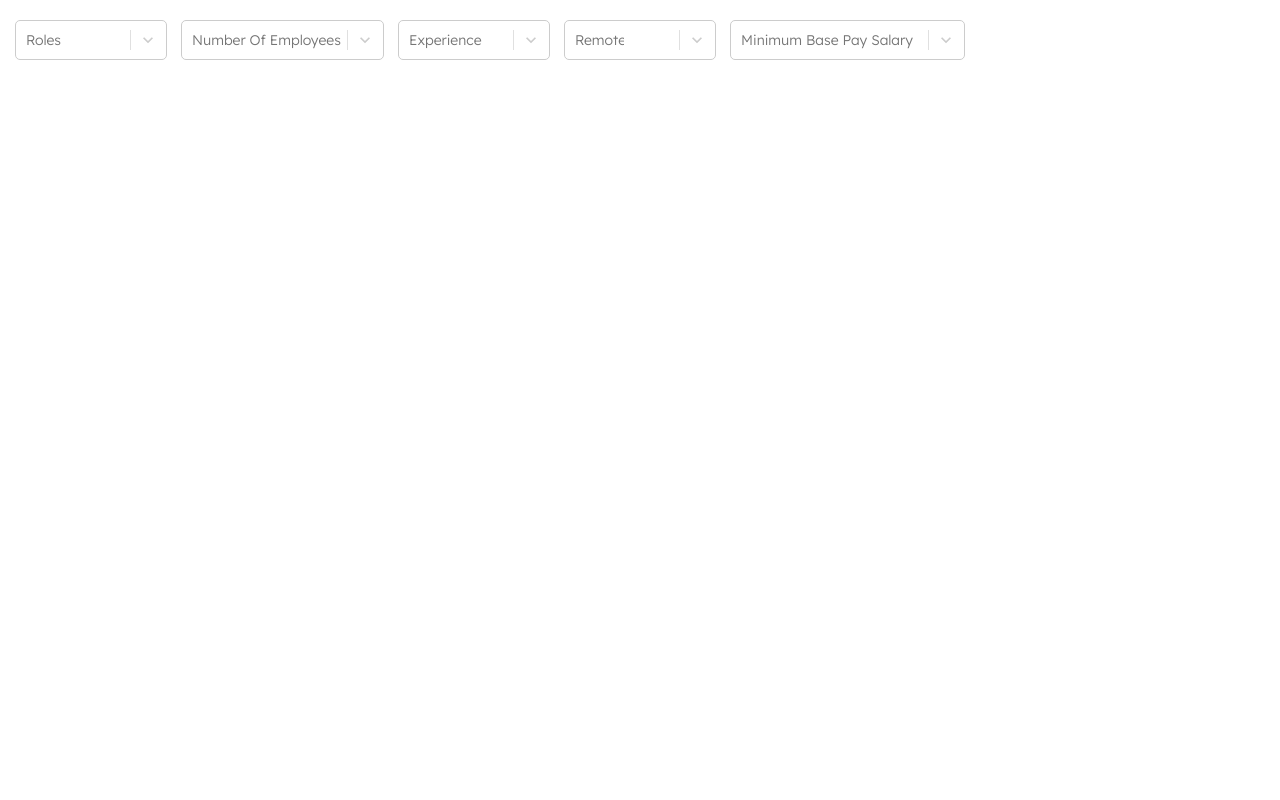
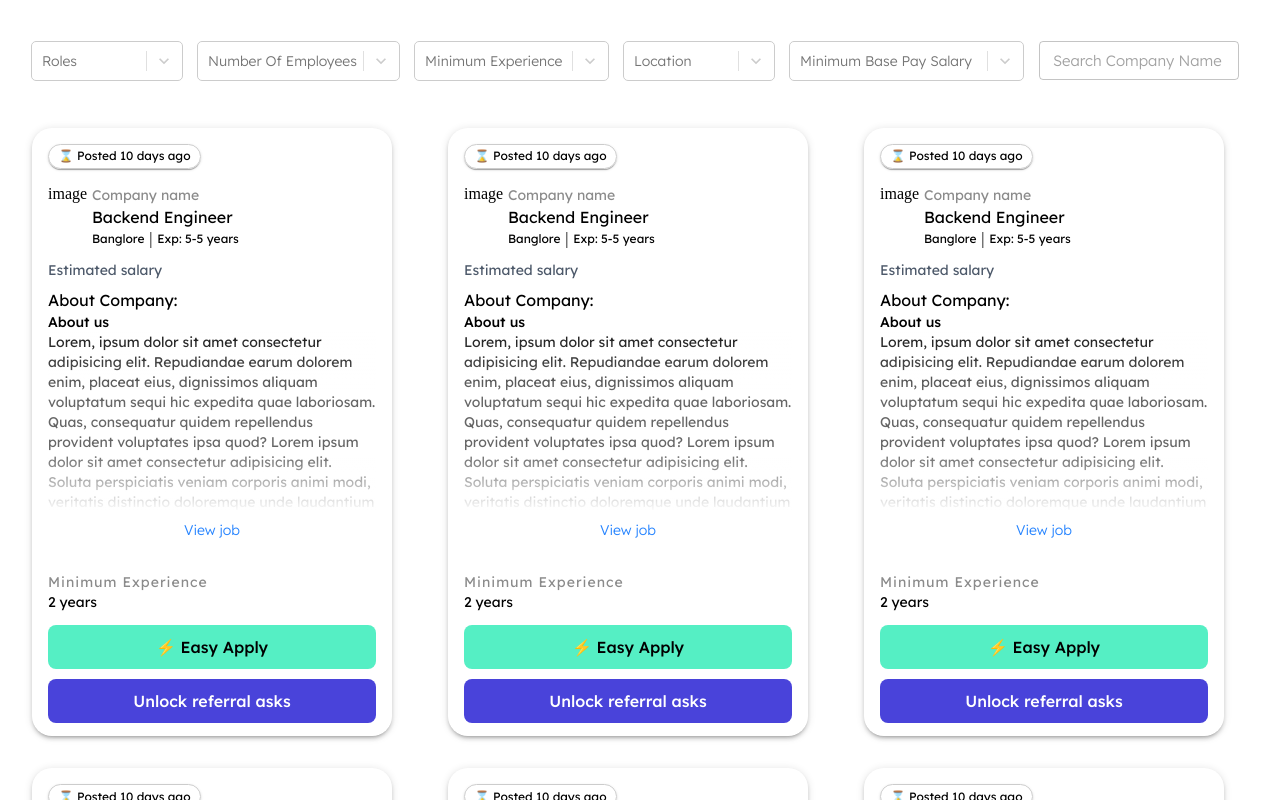
Before and after one commit to kennizen/weekday, a React (Vite) app: page / in a window 1280 px wide. Built offline with nearby package versions, Linux system fonts and the light colour scheme.

Commit message:
implemented job card ui

```diff
--- a/src/App.tsx
+++ b/src/App.tsx
@@ -1,11 +1,13 @@
-import { Box } from "@mui/material";
+import { Stack } from "@mui/material";
 import Header from "./components/header/Header";
+import JobCards from "./components/jobCards/JobCards";
 
 function App() {
   return (
-    <Box sx={{ height: "100dvh", overflowX: "hidden", overflowY: "auto", padding: "1.3rem 1rem" }}>
+    <Stack sx={{ height: "100dvh", overflowX: "hidden", overflowY: "auto", padding: "1.3rem 2rem", gap: "3rem" }}>
       <Header />
-    </Box>
+      <JobCards />
+    </Stack>
   );
 }
 
--- a/src/components/header/Filter.tsx
+++ b/src/components/header/Filter.tsx
@@ -3,6 +3,7 @@ import {
   Divider,
   IconButton,
   List,
+  ListItem,
   ListItemButton,
   ListItemText,
   ListSubheader,
@@ -12,7 +13,7 @@ import {
   Typography,
   useTheme,
 } from "@mui/material";
-import { Fragment, useEffect, useId, useLayoutEffect, useMemo, useRef, useState } from "react";
+import { Fragment, MouseEvent, useEffect, useId, useLayoutEffect, useMemo, useRef, useState } from "react";
 import FilterChip from "./FilterChip";
 import CloseIcon from "@mui/icons-material/Close";
 import KeyboardArrowDownIcon from "@mui/icons-material/KeyboardArrowDown";
@@ -21,6 +22,7 @@ import style from "./style.module.css";
 interface IProps {
   placeholder: string;
   single?: boolean;
+  onChange?: (filters: Filter[]) => void;
 }
 
 export interface IWithCat extends IProps {
@@ -41,7 +43,7 @@ type OptionsWithCat = {
 
 type OptionsWithoutCat = Filter[];
 
-function Filter({ placeholder, options, type, single }: IWithCat | IWithoutCat) {
+function Filter({ placeholder, options, type, single, onChange }: IWithCat | IWithoutCat) {
   // state
   const [selectedRes, setSelectedRes] = useState<Filter[]>([]);
   const [value, setValue] = useState("");
@@ -62,8 +64,7 @@ function Filter({ placeholder, options, type, single }: IWithCat | IWithoutCat)
 
   // methods
   function handleFocus() {
-    if (!inputRef.current) return;
-    inputRef.current.focus();
+    inputRef.current?.focus();
     setIsFocused(true);
     setAnchorEl((prev) => (prev ? null : autoComRef.current));
   }
@@ -93,7 +94,8 @@ function Filter({ placeholder, options, type, single }: IWithCat | IWithoutCat)
 
         return (
           <List sx={{ maxHeight: 300, overflow: "auto" }}>
-            {Object.keys(tmpFils).map((key, idx) => (
+            {Object.keys(tmpFils).length ? (
+              Object.keys(tmpFils).map((key, idx) => (
                 <Fragment key={key + idx}>
                   <ListSubheader disableSticky sx={{ lineHeight: "28px" }}>
                     {key}
@@ -117,7 +119,17 @@ function Filter({ placeholder, options, type, single }: IWithCat | IWithoutCat)
                     </ListItemButton>
                   ))}
                 </Fragment>
-            ))}
+              ))
+            ) : (
+              <ListItem>
+                <ListItemText
+                  primary="No Options"
+                  primaryTypographyProps={{
+                    fontSize: "14px",
+                  }}
+                />
+              </ListItem>
+            )}
           </List>
         );
       }
@@ -126,7 +138,8 @@ function Filter({ placeholder, options, type, single }: IWithCat | IWithoutCat)
 
         return (
           <List sx={{ maxHeight: 300, overflow: "auto" }}>
-            {tmpFils.map((filter) => (
+            {tmpFils.length > 0 ? (
+              tmpFils.map((filter) => (
                 <ListItemButton onClick={() => handleAddSelectedRes(filter)} key={filter.id} sx={{ paddingY: "5px" }}>
                   <ListItemText
                     primary={filter.label}
@@ -135,7 +148,17 @@ function Filter({ placeholder, options, type, single }: IWithCat | IWithoutCat)
                     }}
                   />
                 </ListItemButton>
-            ))}
+              ))
+            ) : (
+              <ListItem>
+                <ListItemText
+                  primary="No Options"
+                  primaryTypographyProps={{
+                    fontSize: "14px",
+                  }}
+                />
+              </ListItem>
+            )}
           </List>
         );
       }
@@ -202,6 +225,7 @@ function Filter({ placeholder, options, type, single }: IWithCat | IWithoutCat)
 
           return res;
         }
+
         return tmpFils;
       }
       case "no cat": {
@@ -241,10 +265,24 @@ function Filter({ placeholder, options, type, single }: IWithCat | IWithoutCat)
     }
   }
 
+  function handleClearAllFilters(e: MouseEvent<HTMLButtonElement, globalThis.MouseEvent>) {
+    setSelectedRes([]);
+    setAnchorEl(null);
+    inputRef.current?.focus();
+    setSingleValue("");
+    setValue("");
+    setIsFocused(true);
+    e.stopPropagation();
+  }
+
   // effects
   useEffect(() => {
     initState();
   }, []);
+
+  useEffect(() => {
+    onChange?.(selectedRes);
+  }, [selectedRes]);
 
   useLayoutEffect(() => {
     handleResizeModal();
@@ -252,7 +290,10 @@ function Filter({ placeholder, options, type, single }: IWithCat | IWithoutCat)
 
   return (
     <ClickAwayListener onClickAway={handleClickAway}>
-      <div>
+      <Stack height="59px" justifyContent="flex-end">
+        {(selectedRes.length > 0 || singleValue.length > 0 || value.length > 0) && (
+          <Typography variant="body2">{placeholder}</Typography>
+        )}
         <Stack
           ref={autoComRef}
           direction="row"
@@ -288,15 +329,7 @@ function Filter({ placeholder, options, type, single }: IWithCat | IWithoutCat)
             placeholder={selectedRes.length > 0 ? undefined : placeholder}
             className={`${style["autocomplete-input"]}`}
             fontWeight={300}
-            size={
-              value.length > 1
-                ? value.length - 0.5
-                : value.length > 0
-                ? value.length
-                : selectedRes.length > 0
-                ? 1
-                : placeholder?.length - 0.5
-            }
+            size={singleValue.length > 0 ? singleValue.length : selectedRes.length > 0 ? 1 : placeholder?.length - 0.5}
             value={value || singleValue}
             onChange={(e) => {
               setValue(e.target.value);
@@ -305,7 +338,7 @@ function Filter({ placeholder, options, type, single }: IWithCat | IWithoutCat)
           />
 
           <Stack direction="row" alignItems="center" gap="7px">
-            {selectedRes.length > 0 && (
+            {(selectedRes.length > 0 || singleValue.length > 0 || value.length > 0) && (
               <IconButton
                 sx={{
                   padding: "8px 0",
@@ -317,6 +350,7 @@ function Filter({ placeholder, options, type, single }: IWithCat | IWithoutCat)
                     },
                   },
                 }}
+                onClick={handleClearAllFilters}
               >
                 <CloseIcon
                   fontSize="small"
@@ -358,7 +392,7 @@ function Filter({ placeholder, options, type, single }: IWithCat | IWithoutCat)
         >
           <Paper elevation={2}>{generateList(filteredRes)}</Paper>
         </Popper>
-      </div>
+      </Stack>
     </ClickAwayListener>
   );
 }
--- a/src/components/header/Header.tsx
+++ b/src/components/header/Header.tsx
@@ -1,15 +1,17 @@
 import { Stack } from "@mui/material";
 import Filter from "./Filter";
 import { Exp, MinBasePay, NumOfEmp, Remote, Roles } from "../../constants/filters";
+import TextBox from "./TextBox";
 
 const Header = () => {
   return (
     <Stack direction="row" gap="1rem" flexWrap="wrap">
       <Filter placeholder="Roles" type="cat" options={Roles} />
       <Filter placeholder="Number Of Employees" type="no cat" options={NumOfEmp} />
-      <Filter placeholder="Experience" type="no cat" options={Exp} single/>
-      <Filter placeholder="Remote" type="no cat" options={Remote} />
-      <Filter placeholder="Minimum Base Pay Salary" type="no cat" options={MinBasePay} single/>
+      <Filter placeholder="Minimum Experience" type="no cat" options={Exp} single />
+      <Filter placeholder="Location" type="no cat" options={Remote} />
+      <Filter placeholder="Minimum Base Pay Salary" type="no cat" options={MinBasePay} single />
+      <TextBox placeholder="Search Company Name"/>
     </Stack>
   );
 };
--- /dev/null
+++ b/src/components/header/TextBox.tsx
@@ -0,0 +1,50 @@
+import { Stack, TextField, Typography } from "@mui/material";
+import { useEffect, useState } from "react";
+
+interface IProps {
+  placeholder: string;
+  onChange?: (val: string) => void;
+}
+
+const TextBox = ({ placeholder, onChange }: IProps) => {
+  // states
+  const [val, setVal] = useState("");
+
+  // effect
+  useEffect(() => {
+    onChange?.(val);
+  }, [val]);
+
+  return (
+    <Stack justifyContent="flex-end">
+      {val.length > 0 && (
+        <Typography variant="body2" component="label" htmlFor="company-search">
+          {placeholder}
+        </Typography>
+      )}
+      <TextField
+        id="company-search"
+        type="text"
+        size="small"
+        placeholder={placeholder}
+        value={val}
+        onChange={(e) => setVal(e.target.value)}
+        sx={{
+          justifyContent: "flex-end",
+          "& .MuiOutlinedInput-root": {
+            fontSize: "15px",
+            fontWeight: 300,
+            "&:hover fieldset": {
+              borderColor: (theme) => theme.palette.border.hover,
+            },
+            "&.Mui-focused fieldset": {
+              borderColor: (theme) => theme.palette.border.secondary,
+            },
+          },
+        }}
+      />
+    </Stack>
+  );
+};
+
+export default TextBox;
--- a/src/components/header/style.module.css
+++ b/src/components/header/style.module.css
@@ -4,4 +4,5 @@
   font-size: 18px;
   margin-left: 5px;
   cursor: default;
+  flex: 1;
 }
--- /dev/null
+++ b/src/components/jobCards/JobCard.tsx
@@ -0,0 +1,109 @@
+import { Box, Stack, Typography, useTheme } from "@mui/material";
+import { CustomBtn } from "../styledComponents/button/CustomBtn";
+
+const JobCard = () => {
+  // hooks
+  const theme = useTheme();
+
+  return (
+    <Stack
+      sx={{
+        maxWidth: 360,
+        width: "100%",
+        padding: "1rem 1rem 0.5rem 1rem",
+        boxShadow: theme.shadows[3],
+        borderRadius: "20px",
+      }}
+    >
+      <Stack
+        direction="row"
+        alignItems="center"
+        sx={{
+          padding: "0.1rem 0.6rem",
+          border: `1px solid ${theme.palette.border.main}`,
+          borderRadius: "50px",
+          width: "fit-content",
+          boxShadow: theme.shadows[1],
+        }}
+        mb="1rem"
+      >
+        <Typography variant="caption">⌛ Posted 10 days ago</Typography>
+      </Stack>
+
+      <Stack direction="row" gap="0.3rem" mb="0.7rem">
+        <Stack>image</Stack>
+        <Stack>
+          <Typography variant="body2" color={theme.palette.text.secondary}>
+            Company name
+          </Typography>
+          <Typography>Backend Engineer</Typography>
+          <Stack direction="row" alignItems="center" gap="0.3rem">
+            <Typography variant="caption">Banglore</Typography>|
+            <Typography variant="caption">Exp: 5-5 years</Typography>
+          </Stack>
+        </Stack>
+      </Stack>
+
+      <Typography variant="body2" color={theme.palette.specialText.main} mb="0.5rem">
+        Estimated salary
+      </Typography>
+
+      <Typography>About Company:</Typography>
+      <Typography variant="body2" fontWeight={500}>
+        About us
+      </Typography>
+
+      <Box sx={{ height: "15rem", position: "relative", overflow: "hidden" }}>
+        <Typography variant="body2">
+          Lorem, ipsum dolor sit amet consectetur adipisicing elit. Repudiandae earum dolorem enim, placeat eius,
+          dignissimos aliquam voluptatum sequi hic expedita quae laboriosam. Quas, consequatur quidem repellendus
+          provident voluptates ipsa quod? Lorem ipsum dolor sit amet consectetur adipisicing elit. Soluta perspiciatis
+          veniam corporis animi modi, veritatis distinctio doloremque unde laudantium adipisci possimus atque enim ullam
+          libero minus eius beatae fugit eligendi. Lorem, ipsum dolor sit amet consectetur adipisicing elit. Harum
+          expedita excepturi temporibus voluptates rerum illum alias quaerat, nostrum dolorum incidunt cumque, itaque
+          vel aperiam, corrupti ratione atque tenetur consequuntur accusantium?
+        </Typography>
+        <Stack
+          alignItems="center"
+          justifyContent="flex-end"
+          pb="2rem"
+          sx={{
+            height: "100%",
+            width: "100%",
+            position: "absolute",
+            bottom: 0,
+            backgroundImage:
+              "linear-gradient(rgba(255, 255, 255, 0.1), rgba(255, 255, 255, 0.4), rgba(255, 255, 255, 0.4), rgba(255, 255, 255, 1), rgba(255, 255, 255, 1))",
+          }}
+        >
+          <Typography
+            component="a"
+            href="#"
+            variant="body2"
+            fontWeight={300}
+            color={theme.palette.border.secondary}
+            sx={{ textDecoration: "none" }}
+          >
+            View job
+          </Typography>
+        </Stack>
+      </Box>
+
+      <Typography variant="body2" color={theme.palette.text.secondary} sx={{ letterSpacing: 1 }}>
+        Minimum Experience
+      </Typography>
+      <Typography variant="body2" mb="0.5rem">
+        2 years
+      </Typography>
+
+      <CustomBtn bgCol={theme.palette.btn.pri} textCol="black">
+        ⚡ Easy Apply
+      </CustomBtn>
+      <CustomBtn bgCol={theme.palette.btn.sec} textCol="white">
+        Unlock referral asks
+      </CustomBtn>
+    </Stack>
+  );
+};
+
+export default JobCard;
--- /dev/null
+++ b/src/components/jobCards/JobCards.tsx
@@ -0,0 +1,29 @@
+import { Grid } from "@mui/material";
+import JobCard from "./JobCard";
+
+const JobCards = () => {
+  return (
+    <Grid container spacing={4}>
+      <Grid item xs={12} sm={6} md={4}>
+        <JobCard />
+      </Grid>
+      <Grid item xs={12} sm={6} md={4}>
+        <JobCard />
+      </Grid>
+      <Grid item xs={12} sm={6} md={4}>
+        <JobCard />
+      </Grid>
+      <Grid item xs={12} sm={6} md={4}>
+        <JobCard />
+      </Grid>
+      <Grid item xs={12} sm={6} md={4}>
+        <JobCard />
+      </Grid>
+      <Grid item xs={12} sm={6} md={4}>
+        <JobCard />
+      </Grid>
+    </Grid>
+  );
+};
+
+export default JobCards;
--- a/src/components/styledComponents/button/CustomBtn.tsx
+++ b/src/components/styledComponents/button/CustomBtn.tsx
@@ -3,11 +3,11 @@ import { styled } from "@mui/material/styles";
 
 export const CustomBtn = styled(Button, {
   shouldForwardProp(propName) {
-    return propName !== "bgCol";
+    return propName !== "bgCol" && propName !== "textCol";
   },
-})<{ bgCol?: string }>(({ bgCol }) => ({
+})<{ bgCol?: string; textCol?: string }>(({ bgCol, textCol }) => ({
   backgroundColor: bgCol,
-  color: "black",
+  color: textCol,
   padding: "8px 18px",
   borderRadius: "8px",
   fontWeight: 500,
@@ -16,4 +16,4 @@ export const CustomBtn = styled(Button, {
   "&:hover": {
     backgroundColor: bgCol,
   },
-}))
+}));
--- a/src/constants/filters.ts
+++ b/src/constants/filters.ts
@@ -240,11 +240,19 @@ export const Remote: IWithoutCat["options"] = [
   },
   {
     id: "2",
-    label: "Hybrid",
+    label: "Mumbai",
   },
   {
     id: "3",
-    label: "In-Office",
+    label: "Delhi NCR",
+  },
+  {
+    id: "4",
+    label: "Chennai",
+  },
+  {
+    id: "5",
+    label: "Banglore",
   },
 ];
 
@@ -282,3 +290,70 @@ export const MinBasePay: IWithoutCat["options"] = [
     label: "70L",
   },
 ];
+
+export const TechStack: IWithoutCat["options"] = [
+  {
+    id: "1",
+    label: "Python",
+  },
+  {
+    id: "2",
+    label: "Java",
+  },
+  {
+    id: "3",
+    label: "GoLang",
+  },
+  {
+    id: "4",
+    label: "Ruby/Rails",
+  },
+  {
+    id: "5",
+    label: "C++",
+  },
+  {
+    id: "6",
+    label: "Kotlin",
+  },
+  {
+    id: "7",
+    label: "Django",
+  },
+  {
+    id: "8",
+    label: "C#",
+  },
+  {
+    id: "9",
+    label: "GraphQL",
+  },
+  {
+    id: "10",
+    label: "Flask",
+  },
+  {
+    id: "11",
+    label: "Typescript",
+  },
+  {
+    id: "12",
+    label: "AWS",
+  },
+  {
+    id: "13",
+    label: "Javascript",
+  },
+  {
+    id: "14",
+    label: "Rust",
+  },
+  {
+    id: "15",
+    label: "Node JS",
+  },
+  {
+    id: "16",
+    label: "React",
+  },
+];
```
Lines whose indentation alone changed are shown as unchanged.
